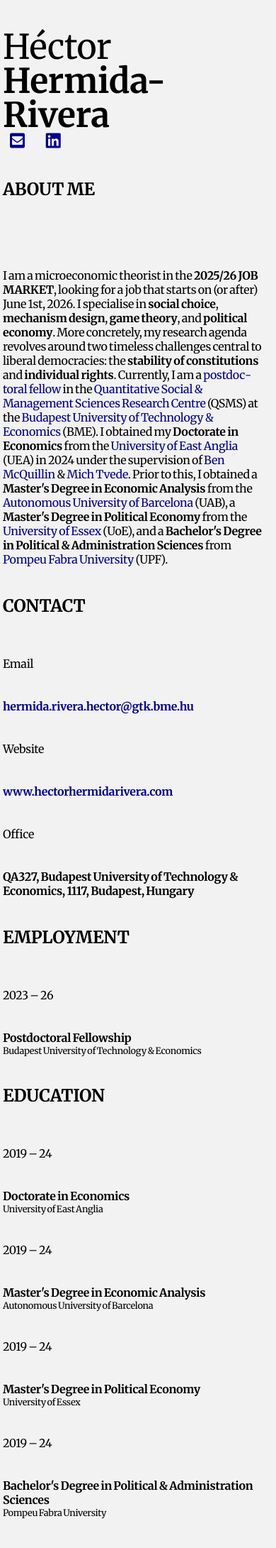
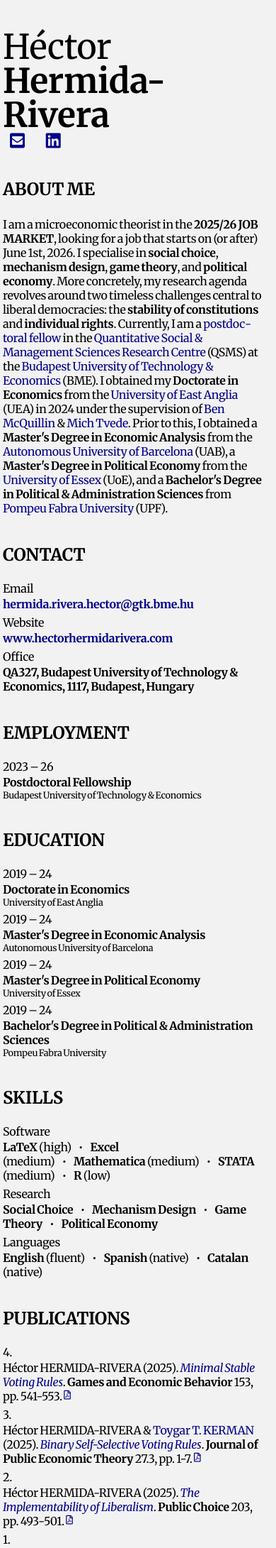
Before and after one commit to HectorHermidaRivera/hectorhermidarivera.github.io, a Jekyll site: the page built from index.md, in a window 390 px wide. Shown: the top 2181 px of the page at 71% size. Built offline with Jekyll 4.4.1, drawn with Linux system fonts in a browser that asks for light colours; a style sheet for code colours, icons or effects is not loaded.

Commit message:
Update style.css

```diff
--- a/assets/css/style.css
+++ b/assets/css/style.css
@@ -355,20 +355,28 @@ body {
   .two-column-2rows,
   .two-column-3rows {
     display: grid;
-    grid-template-columns: 1fr; /* single column */
-    gap: 0px;                   /* spacing between items */
+    grid-template-columns: 1fr;
+    gap: 0;
   }
 
+  /* Space before each entry */
   .two-column .label,
   .two-column-2rows .label,
-  .two-column-3rows .label,
+  .two-column-3rows .label {
+    text-align: left;
+    width: 100%;
+    margin-top: 6px;   /* vertical space above */
+    margin-bottom: 2px; /* small space between label and value */
+  }
+
+  /* Space after each entry */
   .two-column .value,
   .two-column-2rows .value,
   .two-column-3rows .value {
     text-align: left;
     width: 100%;
-    margin-bottom: 0px;
-    margin-top: 40px;
+    margin-top: 0;
+    margin-bottom: 0px; /* vertical space below */
   }
 .two-column-2rows .top-row {
   flex-direction: column;       /* stack the course and university */
```
